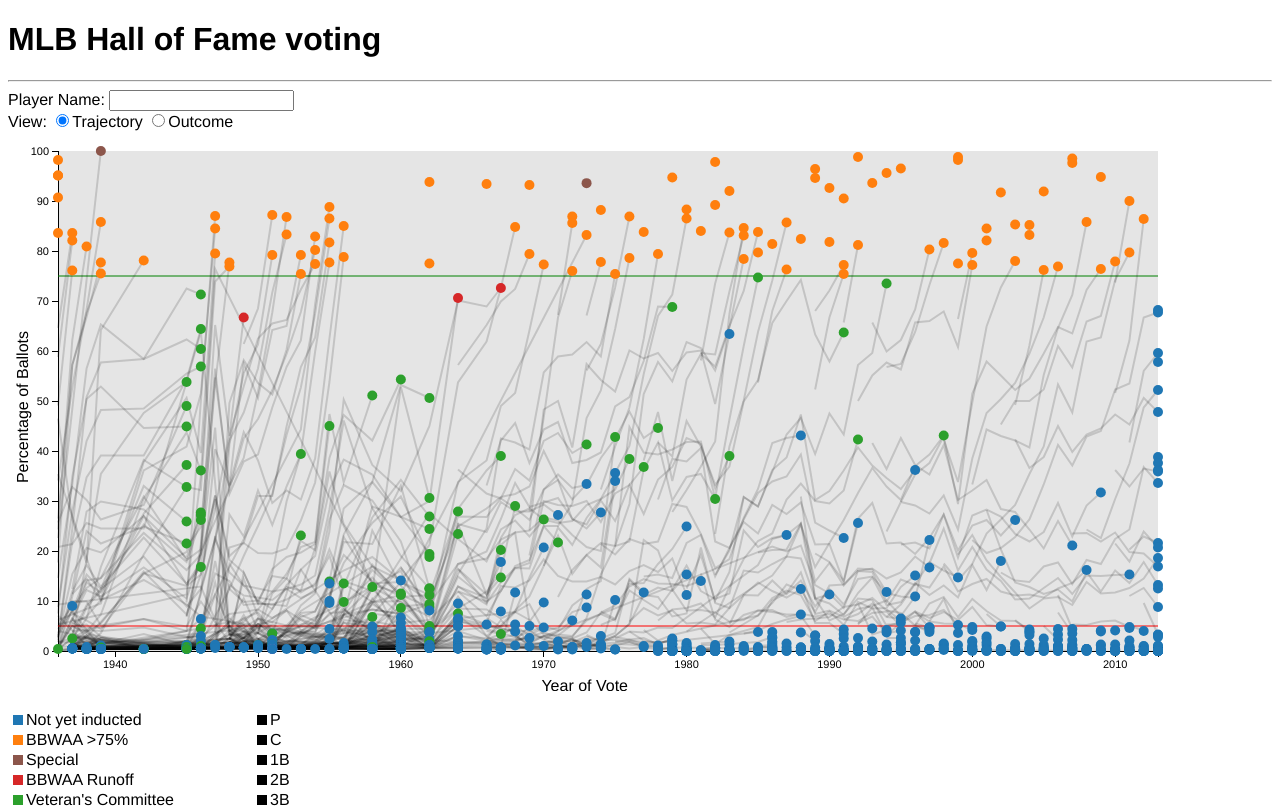
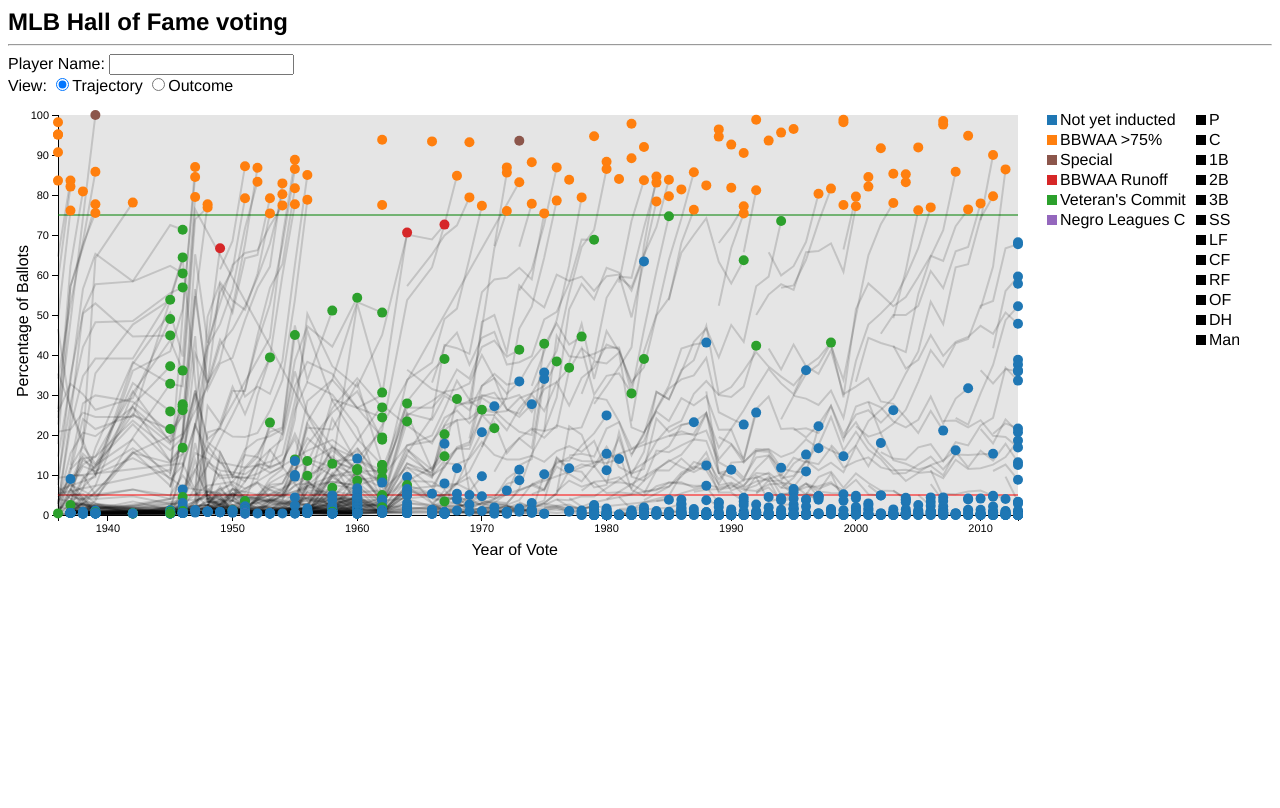
Before and after one commit to cscheid/mlb-hall-of-fame-voting, a plain HTML site: page index.html in a window 1280 px wide. Shown: the top 808 px of the page. Drawn offline with Linux system fonts and the light colour scheme.

Commit message:
refactoring, dynamically-computed size

```diff
--- a/index.html
+++ b/index.html
@@ -40,15 +40,19 @@
     font-size: 11px;
 }
 
+h2 {
+  margin: 0px;
+  padding: 0px;
+}
 </style>
 <title>MLB Hall of Fame voting</title>
 </head>
 <body>
   <script src="d3.v3.min.js"></script>
   <script src="jquery-1.6.2.min.js"></script>
+  <script src="player.js"></script>
   <script src="index.js"></script>
-  <h1>MLB Hall of Fame voting</h1>
-  <hr>
+  <h2>MLB Hall of Fame voting</h2><hr>
   <div>Player Name: <input type="text" id="searchbox"></div>
   <div>
     View:
--- a/index.js
+++ b/index.js
@@ -1,72 +1,7 @@
-var width = 1100, height = 500;
+var width = window.innerWidth * 0.75, height = window.innerHeight * 0.5;
 var margin = { top: 20, right: 20, bottom: 40, left: 50 };
 var first_year = 1936, last_year = 2013;
 var largest_histogram_count = 0;
-
-function create_player(entry)
-{
-    return {
-        Name: entry.Name,
-        _lowercase_name: entry.Name.toLowerCase(),
-        Appearances: []
-    };
-}
-
-function create_players(csv) {
-    var players = {};
-
-    for (var i=0; i<csv.length; ++i) {
-        var entry = csv[i];
-        var player = players[entry.Name];
-        if (player === undefined) {
-            player = create_player(entry);
-            players[player.Name] = player;
-        }
-        player.Appearances.push(entry);
-    }
-
-    for (var player_name in players) {
-        var player = players[player_name];
-        player.Appearances.sort(function(a1, a2) {
-            a1 = Number(a1.Year);
-            a2 = Number(a2.Year);
-            return a1 - a2;
-        });
-        var last_appearance = player.Appearances[player.Appearances.length-1];
-        player.last_appearance = Number(last_appearance.Year);
-        var v = last_appearance["X.vote"];
-        player.last_vote = Number(v.substr(0, v.length-1));
-        player.position = last_appearance.position;
-    }
-    var lst = [];
-    for (player_name in players) {
-        lst.push(players[player_name]);
-    };
-    players = lst;
-
-    var player_list_copy = players.slice();
-    player_list_copy.sort(function(p1, p2) {
-        var c = p1.last_appearance - p2.last_appearance;
-        if (c) return c;
-        c = p1.last_vote - p2.last_vote;
-        return c;
-    });
-
-    // setup layout for histogram view
-    var histogram_position;
-    var current_year = 0;
-    for (i=0; i<player_list_copy.length; ++i) {
-        var player = player_list_copy[i];
-        if (current_year !== player.last_appearance) {
-            current_year = player.last_appearance;
-            histogram_position = 0;
-        }
-        player.histogram_position = histogram_position++;
-        largest_histogram_count = Math.max(largest_histogram_count, histogram_position);
-    }
-
-    return players;
-}
 
 d3.csv("HOFvotingdata.csv", function(error, csv) {
     var players = create_players(csv);
@@ -142,6 +77,7 @@
         .enter()
         .append("rect")
         .style("cursor", "pointer")
+        .attr("fill-opacity", 1)
         .attr("rx", 5)
         .attr("ry", 5)
         .attr("width", 10)
@@ -247,7 +183,7 @@
     // induction legend
 
     var induction_legend = d3.select("#induction_legend").append("svg")
-        .attr("width", 240)
+        .attr("width", (width / 10) * 1.5)
         .attr("height", margin.top + height + margin.bottom);
 
     var induction_legend_items = induction_legend.selectAll("g")
@@ -287,6 +223,7 @@
         .attr("stroke", "none")
         .style("cursor", "pointer")
         .attr("fill", function(d, i) { return colors(i); })
+        .attr("fill-opacity", 1)
         .on("click", update_induction_legend_query);
 
     induction_legend_items.append("text")
@@ -294,6 +231,7 @@
         .attr("x", 18)
         .attr("y", function(d, i) { return induction_legend_y(i) + 10; })
         .style("cursor", "pointer")
+        .attr("fill-opacity", 1)
         .on("click", update_induction_legend_query);
 
     induction_legend_rects = induction_legend.selectAll("rect");
@@ -303,7 +241,7 @@
     // position legend
 
     var position_legend = d3.select("#position_legend").append("svg")
-        .attr("width", 240)
+        .attr("width", (width / 10) * 0.5)
         .attr("height", margin.top + height + margin.bottom);
 
     var position_legend_items = position_legend.selectAll("g")
@@ -338,6 +276,7 @@
         .attr("stroke", "none")
         .style("cursor", "pointer")
         .attr("fill", "black")
+        .attr("fill-opacity", 1)
         .on("click", update_position_legend_query);
 
     position_legend_items.append("text")
@@ -345,6 +284,7 @@
         .attr("x", 18)
         .attr("y", function(d, i) { return position_legend_y(i) + 10; })
         .style("cursor", "pointer")
+        .attr("fill-opacity", 1)
         .on("click", update_position_legend_query);
 
     position_legend_rects = position_legend.selectAll("rect");
--- /dev/null
+++ b/player.js
@@ -0,0 +1,64 @@
+function create_player(entry)
+{
+    return {
+        Name: entry.Name,
+        _lowercase_name: entry.Name.toLowerCase(),
+        Appearances: []
+    };
+}
+
+function create_players(csv) {
+    var players = {};
+
+    for (var i=0; i<csv.length; ++i) {
+        var entry = csv[i];
+        var player = players[entry.Name];
+        if (player === undefined) {
+            player = create_player(entry);
+            players[player.Name] = player;
+        }
+        player.Appearances.push(entry);
+    }
+
+    for (var player_name in players) {
+        var player = players[player_name];
+        player.Appearances.sort(function(a1, a2) {
+            a1 = Number(a1.Year);
+            a2 = Number(a2.Year);
+            return a1 - a2;
+        });
+        var last_appearance = player.Appearances[player.Appearances.length-1];
+        player.last_appearance = Number(last_appearance.Year);
+        var v = last_appearance["X.vote"];
+        player.last_vote = Number(v.substr(0, v.length-1));
+        player.position = last_appearance.position;
+    }
+    var lst = [];
+    for (player_name in players) {
+        lst.push(players[player_name]);
+    };
+    players = lst;
+
+    var player_list_copy = players.slice();
+    player_list_copy.sort(function(p1, p2) {
+        var c = p1.last_appearance - p2.last_appearance;
+        if (c) return c;
+        c = p1.last_vote - p2.last_vote;
+        return c;
+    });
+
+    // setup layout for histogram view
+    var histogram_position;
+    var current_year = 0;
+    for (i=0; i<player_list_copy.length; ++i) {
+        var player = player_list_copy[i];
+        if (current_year !== player.last_appearance) {
+            current_year = player.last_appearance;
+            histogram_position = 0;
+        }
+        player.histogram_position = histogram_position++;
+        largest_histogram_count = Math.max(largest_histogram_count, histogram_position);
+    }
+
+    return players;
+}
```
